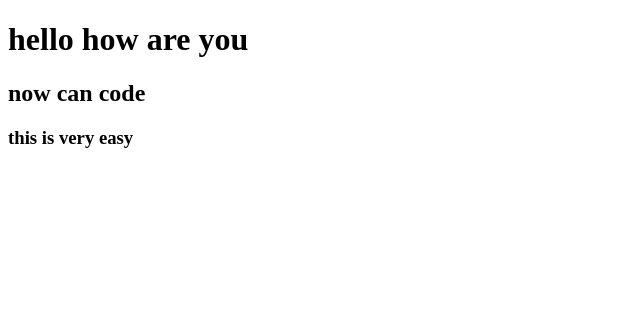
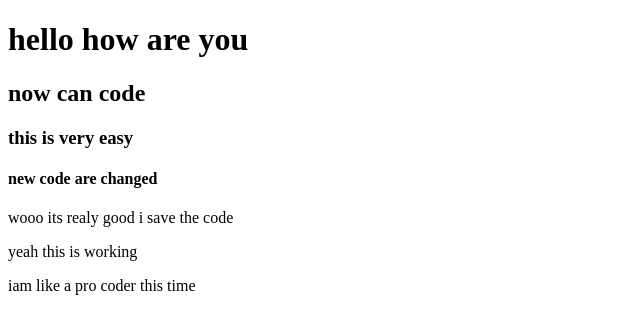
Before and after one commit to Protno/my-second-repo, a plain HTML site: page index.html in a window 1280 px wide. Shown: the whole page, without its empty margins (0-640 px from the left). Drawn offline with Linux system fonts and the light colour scheme.

Commit message:
add new css and html

```diff
--- a/index.html
+++ b/index.html
@@ -5,10 +5,15 @@
     <meta http-equiv="X-UA-Compatible" content="IE=edge">
     <meta name="viewport" content="width=device-width, initial-scale=1.0">
     <title>My Second Ginhub Repo</title>
+    <link rel="stylesheet" href="style.css">
 </head>
 <body>
 <h1>hello how are you </h1>
 <h2>now can code </h2>
 <h3>this is very easy</h3>
+<h4>new code are changed</h4>
+<p>wooo its realy good i save the code </p>
+<p>yeah this is working </p>
+<P>iam like a pro coder this time</P>
 </body>
 </html>
--- /dev/null
+++ b/style.css
@@ -0,0 +1 @@
+*p{color:aliceblue;}
```
